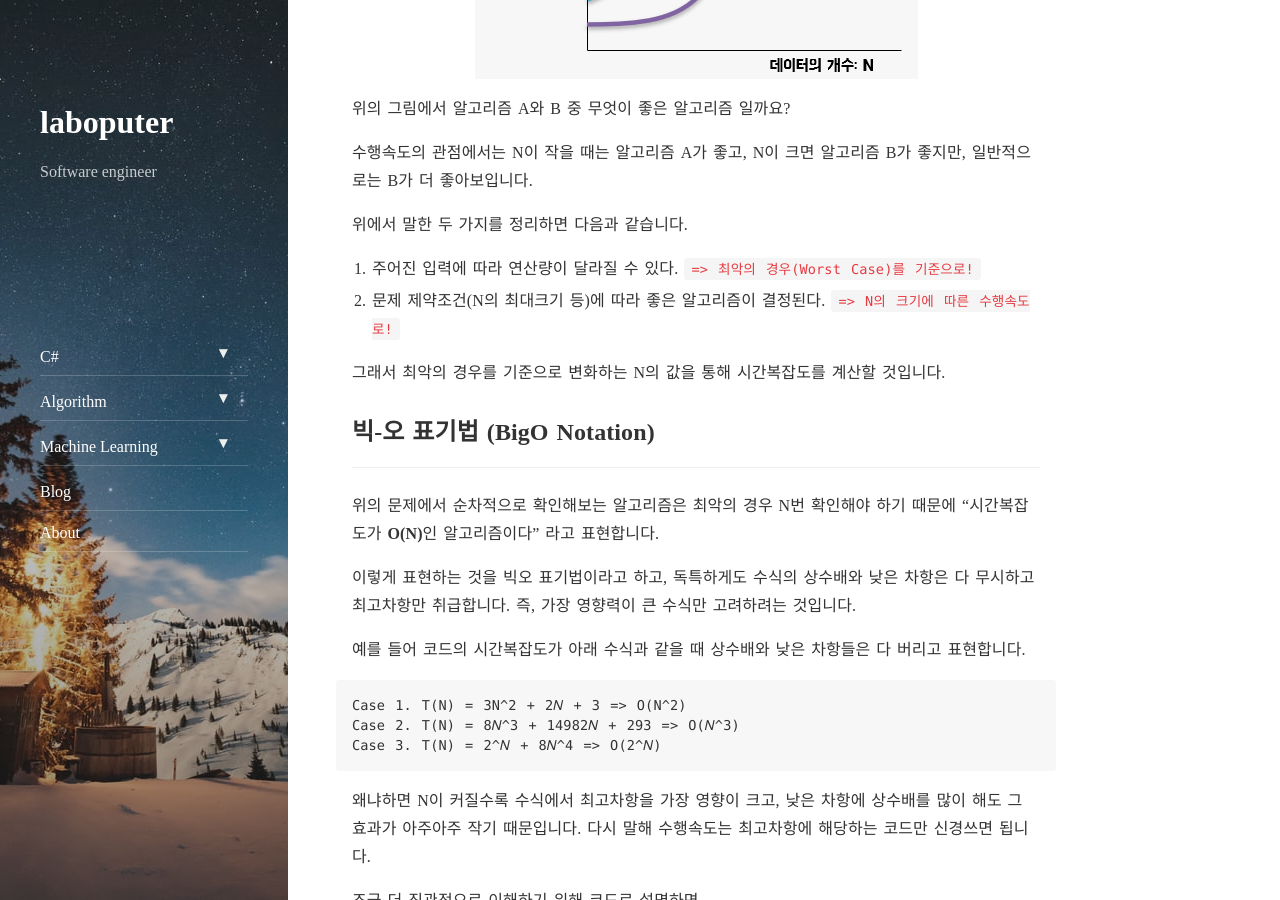
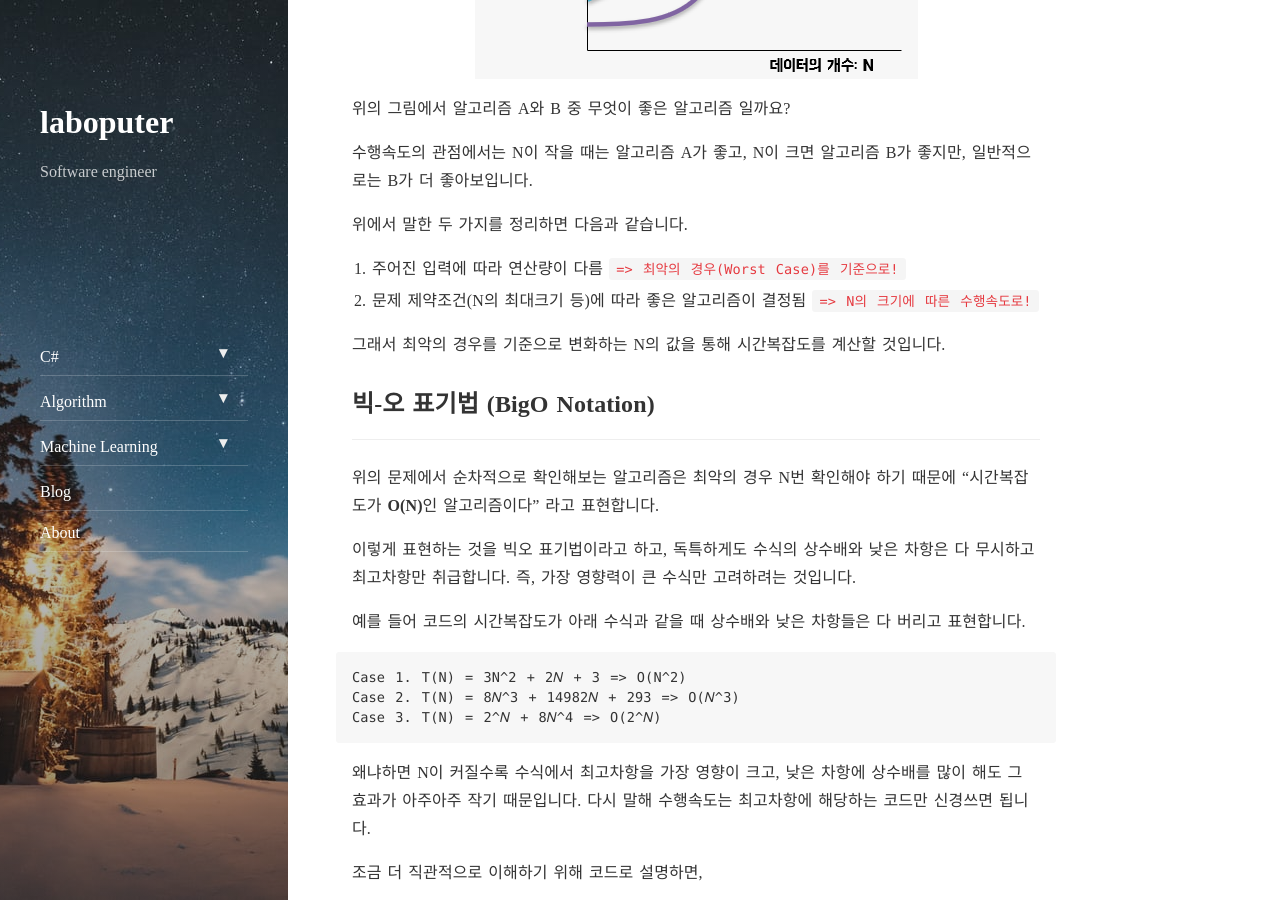
Before and after one commit to Laboputer/Laboputer.github.io, a Jekyll site: the page built from _posts/algorithm-ds/2017-09-03-datastructure.md, in a window 1280 px wide and 900 px high, scrolled down 1795 px. Built offline with Jekyll 4.4.1, drawn with Linux system fonts in a browser that asks for light colours; nearby versions of some CDN libraries; comment, search, counter and statistics services are not loaded.

Commit message:
Update post(datasturcture)

````diff
--- a/_posts/algorithm-ds/2017-09-03-datastructure.md
+++ b/_posts/algorithm-ds/2017-09-03-datastructure.md
@@ -42,7 +42,7 @@ tags: datastructure
 ## 시간 복잡도(Time Complexity) 이해하기
 ---
 
-`문제) N개의 수가 주어질 때 숫자 0이 존재하는가?`
+문제) N개의 수가 주어질 때 숫자 0이 존재하는가?
 
 ```
 ex1. (N=10) : 0, 5, 10, 492, 20, 5, 9, 3, 1, 5
@@ -67,9 +67,9 @@ ex2. (N=8) : 3, 5, 1, 9, 4, 11, 25, 0
 
 위에서 말한 두 가지를 정리하면 다음과 같습니다.
 
-1. 주어진 입력에 따라 연산량이 달라질 수 있다.
+1. 주어진 입력에 따라 연산량이 다름
    `=> 최악의 경우(Worst Case)를 기준으로!`
-2. 문제 제약조건(N의 최대크기 등)에 따라 좋은 알고리즘이 결정된다.
+2. 문제 제약조건(N의 최대크기 등)에 따라 좋은 알고리즘이 결정됨
    `=> N의 크기에 따른 수행속도로!`
 
 그래서 최악의 경우를 기준으로 변화하는 N의 값을 통해 시간복잡도를 계산할 것입니다.
````
